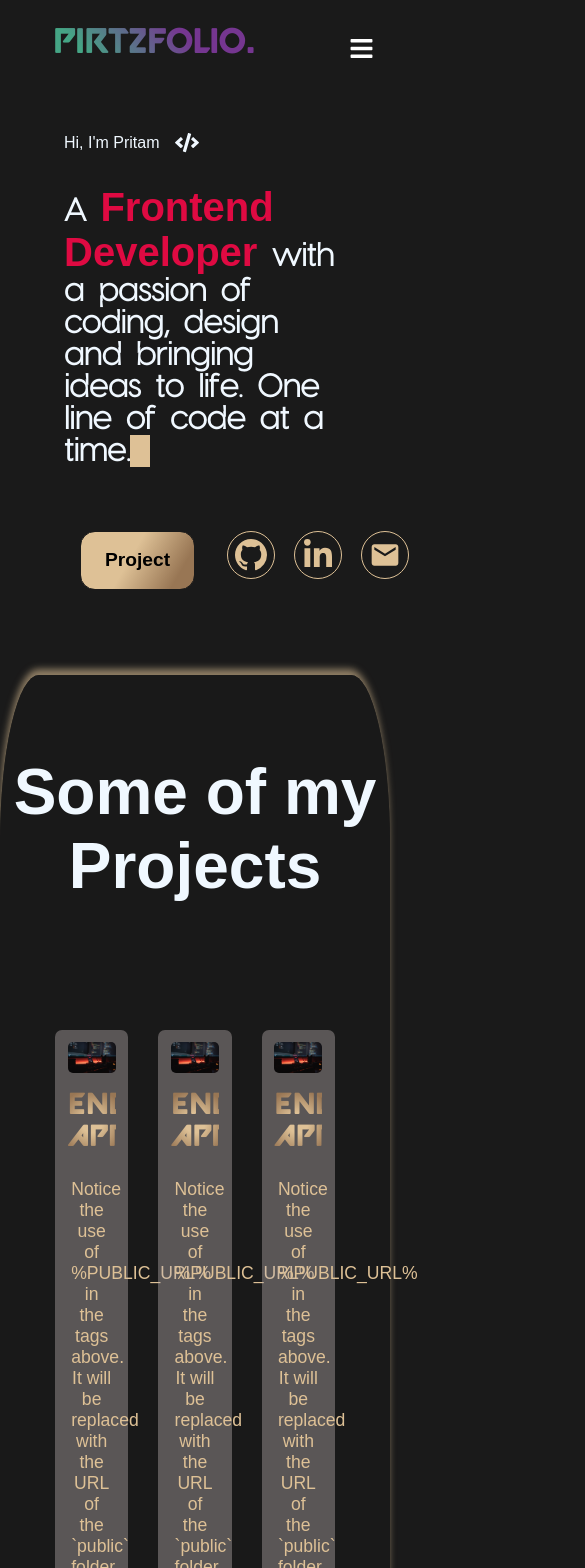
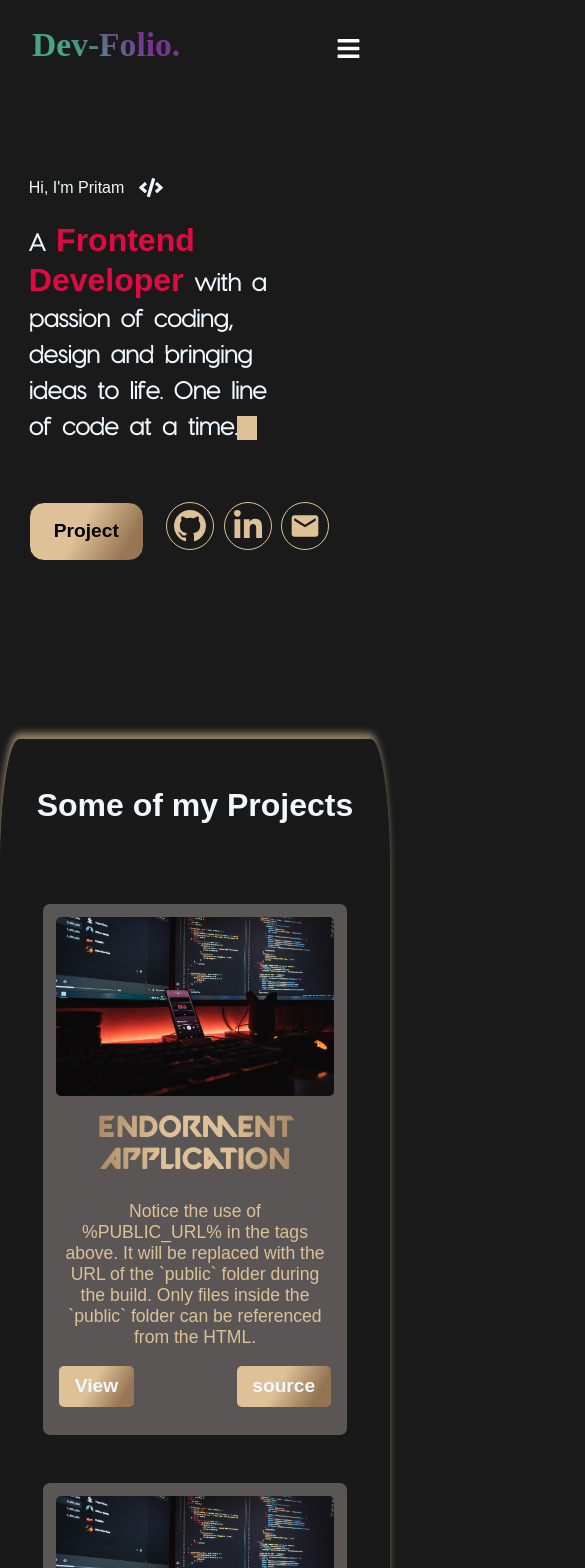
Before and after one commit to anynomous001/Dev-Folio, a React (Vite) app: page / in a window 390 px wide. Shown: the top 1568 px of the page, 585 px wide, since content can reach past the window. Built offline with nearby package versions, Linux system fonts and the light colour scheme.

Commit message:
Lots of work has been done in home

```diff
--- a/src/App.jsx
+++ b/src/App.jsx
@@ -9,7 +9,7 @@ import Contact from './routes/Contact'
 
 function App() {
   return (
-    <div >
+    <div className="body" >
       <Routes>
         <Route path="/" element={<Home />} />
         <Route path="/Project" element={<Project />} />
--- a/src/components/Navbar.jsx
+++ b/src/components/Navbar.jsx
@@ -31,7 +31,7 @@ const Navbar = () => {
 
     return (
         <div className={headerbgColor ? 'header header-bg' : 'header'}>
-            <Link to='/'><h1 className='logo-name'>Pirtzfolio.</h1></Link>
+            <Link to='/'><h1 className='logo-name'>Dev-Folio.</h1></Link>
 
             <ul className={click ? 'nav-menu active' : 'nav-menu'}>
                 <li> <Link to='/'>Home</Link></li>
--- a/src/components/NavbarStyle.css
+++ b/src/components/NavbarStyle.css
@@ -1,12 +1,23 @@
+*,
+::after,
+::before {
+    box-sizing: border-box;
+    margin: 0;
+    padding: 0;
+}
+
+
+
+
 .header {
     display: flex;
     justify-content: space-between;
     align-items: center;
-    padding: 1rem;
+    padding: 1.8rem;
     position: fixed;
     top: 0;
     height: 100px;
-    width: 100%;
+    width: 100vw;
     z-index: 10;
 }
 
@@ -21,9 +32,8 @@
 }
 
 .logo-name {
-    font-family: 'valorant';
-    font-size: 1rem;
-    padding-left: 1em;
+    font-family: 'Outfit';
+    font-size: 2.5rem;
     color: #45a585;
     background-image: -webkit-linear-gradient(45deg, #45a585 28%, #753690 71%);
     background-clip: text;
--- a/src/components/Technologies.css
+++ b/src/components/Technologies.css
@@ -18,7 +18,7 @@
 .home-skills-headline {
     margin: 0 auto;
     margin-top: 1em;
-    font-size: 5rem;
+    font-size: 2rem;
     width: 50%;
 }
 
@@ -88,6 +88,7 @@
 }
 
 
+
 /***/
 .home-projects-container {
     padding: 3em;
@@ -129,3 +130,43 @@
     font-size: 4rem;
     margin-top: 1em;
 }
+
+@media(max-width:700px) {
+    .home-project-header {
+        font-size: 2rem;
+    }
+
+    .flex-div {
+        height: 100%;
+        display: flex;
+        align-items: center;
+        justify-content: space-around;
+        flex-direction: column;
+        gap: 3em;
+
+    }
+
+    .home-projects-container {
+        padding: 1em;
+        height: auto;
+
+    }
+
+    .flex-div .projectcard {
+        height: 33%;
+        width: 85%;
+        background-color: #bdb2b267;
+    }
+
+    .home-skills-container {
+        margin-top: 4em;
+        height: auto;
+        width: 100%;
+        border-top-right-radius: 5%;
+        border-top-left-radius: 5%;
+        position: relative;
+        left: 0;
+        bottom: 0;
+        box-shadow: -1px -6px 7px 0px rgba(222, 193, 150, 0.6);
+    }
+}
--- a/src/components/Technologies.jsx
+++ b/src/components/Technologies.jsx
@@ -12,21 +12,6 @@ import {
 } from 'react-icons/fa'
 
 const Technologies = () => {
-
-    const data = ProjectData.map((item) => {
-        return (
-            <div key={Math.random()} className='projectcard'>
-                <img src={project} alt='Project-photo' />
-                <h4>Endorment Application
-                </h4>
-                <p>Notice the use of %PUBLIC_URL% in the tags above. It will be replaced with the URL of the `public` folder during the build. Only files inside the `public` folder can be referenced from the HTML.</p>
-                <div>
-                    <a href='https://github.com/anynomous001/Endorsement-App' className='view' >View</a>
-                    <a href='https://anynomous001.github.io/Endorsement-App/' className='source'>source</a>
-                </div>
-            </div >
-        )
-    })
 
     return (
         <div className='home-skills-container'>
@@ -65,12 +50,12 @@ const Technologies = () => {
                     </div >
                 </div>
             </div>
+
             <div>
-
-
                 <h1 className='home-skills-headline'>Technologies</h1>
                 <p className='home-skills-subheadline'>that i use </p>
             </div>
+
             <div className='skill-div'>
                 <div className='first-row'><  FaCss3 className='skill-icon' />
                     <p>Some text </p>
--- a/src/index.css
+++ b/src/index.css
@@ -9,7 +9,7 @@
 }
 
 @font-face {
-  font-family: 'outfit';
+  font-family: 'Outfit';
   src: url('https://fonts.googleapis.com/css2?family=Outfit:wght@100;200;300;400;500;600;700;800;900&display=swap');
 }
 
@@ -18,6 +18,11 @@
   margin: 0;
   padding: 0;
   font-family: 'outfit', sans-serif;
+}
+
+
+body {
+  height: auto;
 }
 
 body {
@@ -271,6 +276,7 @@ ul {
     cursor: pointer;
     font-size: 1.2rem;
     border-radius: 15px;
+    margin-left: 0;
   }
 
   .round-btn {
@@ -279,7 +285,7 @@ ul {
     height: 3em;
     color: #1a1a1a;
     border-radius: 50%;
-    margin-left: 1em;
+    margin-left: 0.4em;
     display: flex;
     justify-content: center;
     align-items: center;
@@ -296,20 +302,29 @@ ul {
     height: 2em;
   }
 
+  .homeHero-div {
+    width: 100%;
+    padding-left: 1.8em;
+  }
 
   .small-tag {
-    margin-top: 5em;
+    margin-top: 6em;
   }
 
   .homeHero-div div h2 {
     word-spacing: 0.2em;
-    font-size: 2rem;
+    font-size: 1.5rem;
     margin: 1em 0;
     width: 80%;
+    line-height: 1.5em;
+  }
+
+  .btn-container {
+    margin-left: 0;
   }
 
   .visbyfont {
-    font-size: 2.5rem;
+    font-size: 2rem;
     width: 40vw;
   }
 }
--- a/src/routes/Home.jsx
+++ b/src/routes/Home.jsx
@@ -19,7 +19,7 @@ import Technologies from '../components/Technologies'
 
 const Home = () => {
     return (
-        <div>
+        <>
             <Navbar />
             <div className='homeHero-div'>
                 <div>
@@ -38,7 +38,7 @@ const Home = () => {
             </div>
             <Technologies />
             <Footer />
-        </div>
+        </>
     )
 }
 
```
